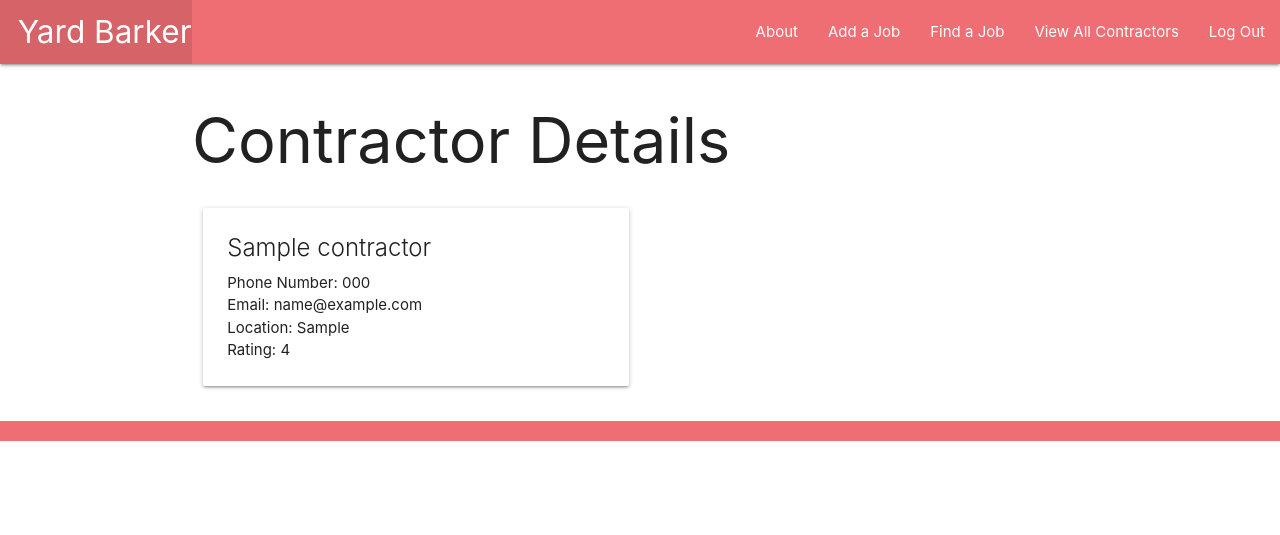
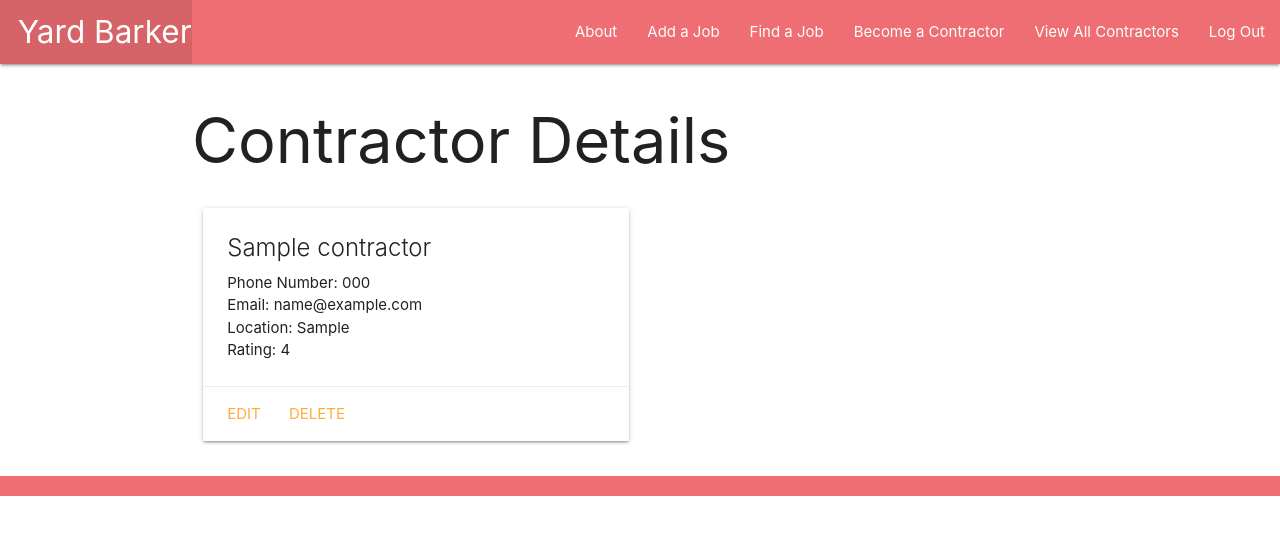
Before and after one commit to akrauss419/yardbarker, a Django app: page /contractors/1/ in a window 1280 px wide. Shown: the top 535 px of the page. Run offline with Django 4.2, Linux system fonts and the light colour scheme; a user stored in the database is signed in; tables that the repository leaves empty hold one stand-in row (values such as "Sample post").

Commit message:
add contractor create, update, delete functionality + pages

```diff
--- a/main_app/templates/base.html
+++ b/main_app/templates/base.html
@@ -23,6 +23,7 @@
                   {% if user.is_authenticated %}
                     <li><a href="{% url 'jobs_create' %}">Add a Job</a></li>
                     <li><a href="{% url 'index' %}">Find a Job</a></li>
+                    <li><a href="{% url 'contractors_create' %}">Become a Contractor</a></li>
                     <li><a href="{% url 'contractors_index' %}">View All Contractors</a></li>
                     <li><a href="{% url 'logout' %}">Log Out</a></li>
                   {% else %}
--- a/main_app/templates/main_app/contractor_detail.html
+++ b/main_app/templates/main_app/contractor_detail.html
@@ -13,6 +13,10 @@
         <p>Location: {{ contractor.location }}</p>
         <p>Rating: {{ contractor.rating }}</p>
       </div>
+      <div class="card-action">
+        <a href="{% url 'contractors_update' contractor.id %}">Edit</a>
+        <a href="{% url 'contractors_delete' contractor.id %}">Delete</a>
+      </div>
     </div>
   </div>
 </div>
--- a/main_app/urls.py
+++ b/main_app/urls.py
@@ -13,5 +13,8 @@ urlpatterns = [
   path('jobs/<int:job_id>/add_job_photo', views.add_job_photo, name='add_job_photo'),
   path('contractors/', views.ContractorList.as_view(), name='contractors_index'),
   path('contractors/<int:pk>/', views.ContractorDetail.as_view(), name='contractors_detail'),
+  path('contractors/create/', views.ContractorCreate.as_view(), name='contractors_create'),
+  path('contractors/<int:pk>/update/', views.ContractorUpdate.as_view(), name='contractors_update'),
+  path('contractors/<int:pk>/delete/', views.ContractorDelete.as_view(), name='contractors_delete'),
   path('accounts/signup/', views.signup, name='signup'),
 ]
--- a/main_app/views.py
+++ b/main_app/views.py
@@ -48,6 +48,17 @@ class ContractorList(LoginRequiredMixin, ListView):
 class ContractorDetail(LoginRequiredMixin, DetailView):
   model = Contractor
 
+class ContractorCreate(CreateView):
+  model = Contractor
+  fields = ['name', 'phone', 'email', 'location']
+
+class ContractorUpdate(UpdateView):
+  model = Contractor
+  fields = ['phone', 'email', 'location']
+
+class ContractorDelete(DeleteView):
+  model = Contractor
+  success_url = '/contractors'
 
 
 @login_required
```
Also changed, not shown: main_app/templates/main_app/contractor_confirm_delete.html (added, +13 -0 lines), main_app/templates/main_app/contractor_form.html (added, +19 -0 lines).
